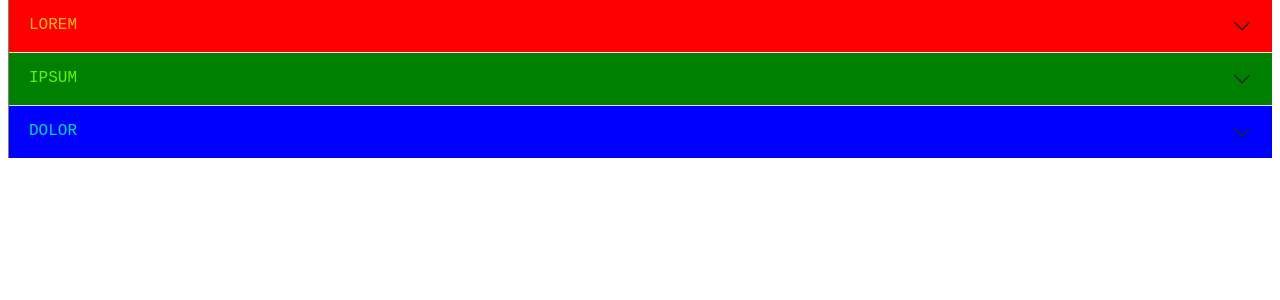
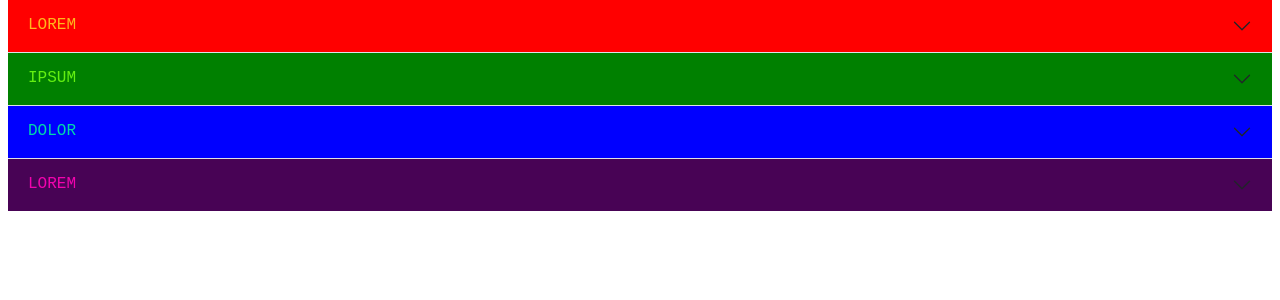
Before and after one commit to Thirdypogi13/quackit-copy, a PHP site: page /Dolor.html in a window 1280 px wide. Shown: the part 149-449 px from the top of the page. Run offline with PHP 8.4, Linux system fonts and the light colour scheme.

Commit message:
additional design

```diff
--- a/Dolor.html
+++ b/Dolor.html
@@ -75,6 +75,16 @@
                   <div class="accordion-body" style="background: rgb(1, 217, 170) ;">Neque ut nihil odit consectetur repellat? Facere atque vitae molestiae corrupti fuga itaque alias.<code> Soluta, aliquid! Doloremque</code> vero facere expedita hic consequuntur.</div>
                 </div>
               </div>
+              <div class="accordion-item">
+                <h2 class="accordion-header" id="flush-headingFour">
+                  <button class="accordion-button collapsed" type="button" data-bs-toggle="collapse" data-bs-target="#flush-collapseFour" aria-expanded="false" aria-controls="flush-collapseFour" style="color: rgb(242, 3, 174) ; background: rgb(72, 3, 85);">
+                    LOREM
+                  </button>
+                </h2>
+                <div id="flush-collapseFour" class="accordion-collapse collapse" aria-labelledby="flush-headingFour" data-bs-parent="#accordionFlushExample">
+                  <div class="accordion-body" style="background: rgb(242, 3, 174) ;">Adipisicing elit. Libero fugiat ratione quibusdam earum neque suscipit consequuntur maxime fuga enim qui reiciendis <code> at soluta optio a incidunt</code> amet, laboriosam sit!</div>
+                </div>
+              </div>
           </div>
         </article>
 
--- a/Lorem.html
+++ b/Lorem.html
@@ -57,6 +57,7 @@
 
 
 
+
             </iframe>
         </article>
 
--- a/abner2.css
+++ b/abner2.css
@@ -185,10 +185,6 @@ td {
     padding: 1em;
 }
 
- article {
-    border-left: 1px solid gray;
-    overflow: hidden;
-}
 
 li {
     list-style: none;
```
Also changed, not shown: Ipsum.html (+9 -1 lines), picture/carouselpic1.jpg (added), picture/carouselpic1.png (deleted), picture/carouselpic2.jpg, picture/carouselpic3.jpg, picture/carouselpic4.jpg (added), picture/carouselpic5.jpg (added). Lines whose indentation alone changed are shown as unchanged.
